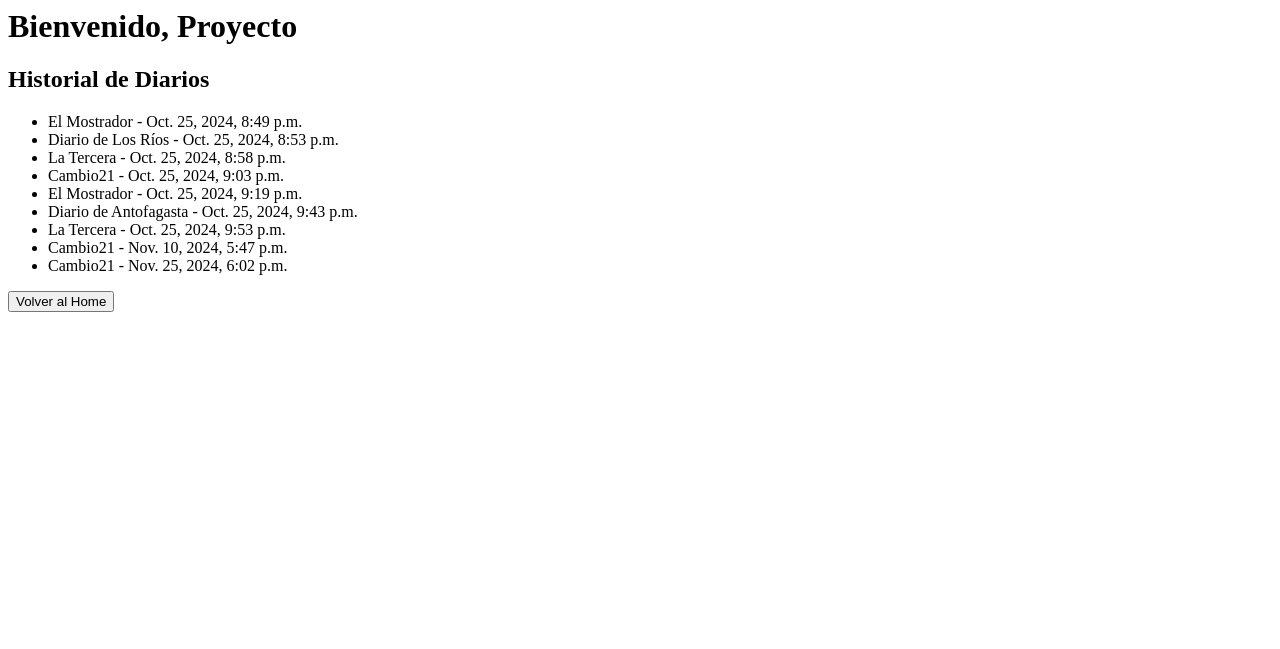
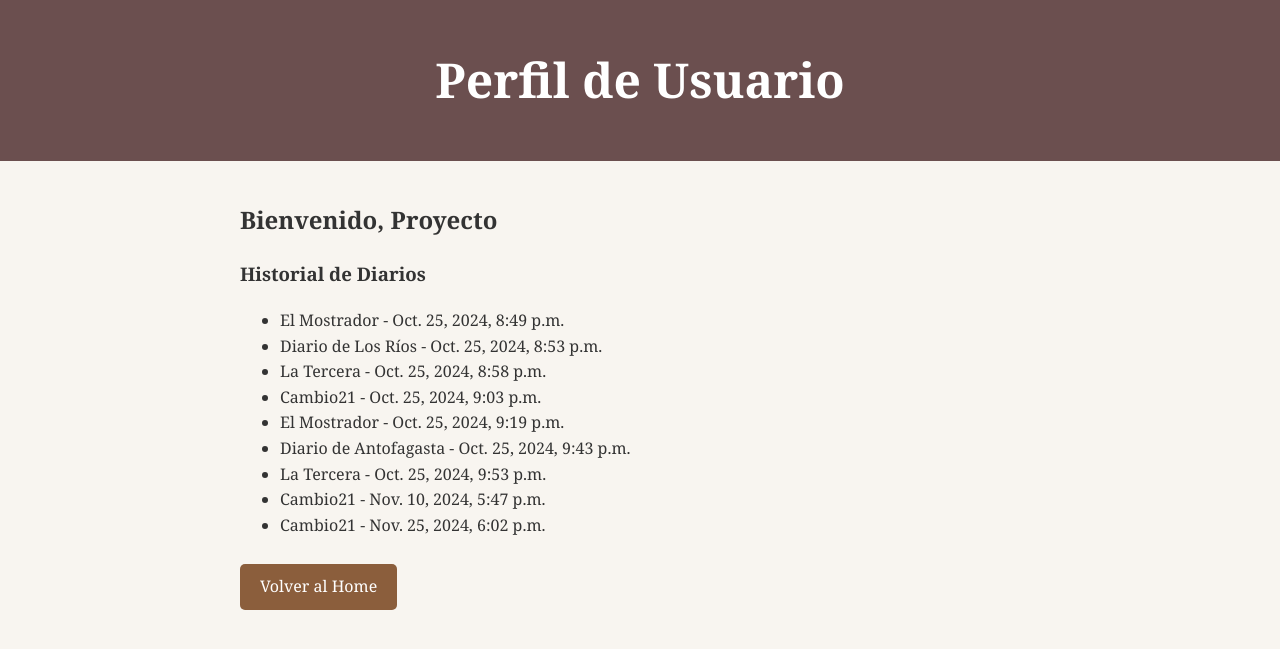
Before and after one commit to LanaDraguicevic/diarios, a Django app: template diarios_app/templates/perfil_usuario.html in a window 1280 px wide. Shown: the top 649 px of the page. Run offline with Django 5.2, Linux system fonts and the light colour scheme; the template is opened without the code that fills it: values that come from a table or form of the project are taken from there, others are empty; a user stored in the database is signed in; data comes from the database, SQL or seed files in the repository.

Commit message:
perfil_usuario.html nuevo

```diff
--- a/diarios_app/templates/perfil_usuario.html
+++ b/diarios_app/templates/perfil_usuario.html
@@ -1,5 +1,19 @@
-<h1>Bienvenido, {{ user.username }}</h1>
-<h2>Historial de Diarios</h2>
+<!DOCTYPE html>
+<html lang="es">
+<head>
+    <meta charset="UTF-8">
+    <meta name="viewport" content="width=device-width, initial-scale=1.0">
+    <title>Perfil de Usuario</title>
+    <link rel="stylesheet" href="styles.css">
+</head>
+<body class="library-theme">
+    <header>
+        <h1>Perfil de Usuario</h1>
+    </header>
+    <main>
+        <h2>Bienvenido, {{ user.username }}</h2>
+        <section>
+            <h3>Historial de Diarios</h3>
             <ul>
                 {% for item in historial %}
                     <li>{{ item.diario.titulo }} - {{ item.fecha_visita }}</li>
@@ -7,9 +21,10 @@
                     <li>No hay historial de visitas.</li>
                 {% endfor %}
             </ul>
-
-<div>
-    <a href="{% url 'home' %}">
-        <button type = "button">Volver al Home</button>
-    </a>
-</div>
+        </section>
+        <nav>
+            <a href="{% url 'home' %}" class="button">Volver al Home</a>
+        </nav>
+    </main>
+</body>
+</html>
```
Lines whose indentation alone changed are shown as unchanged.
